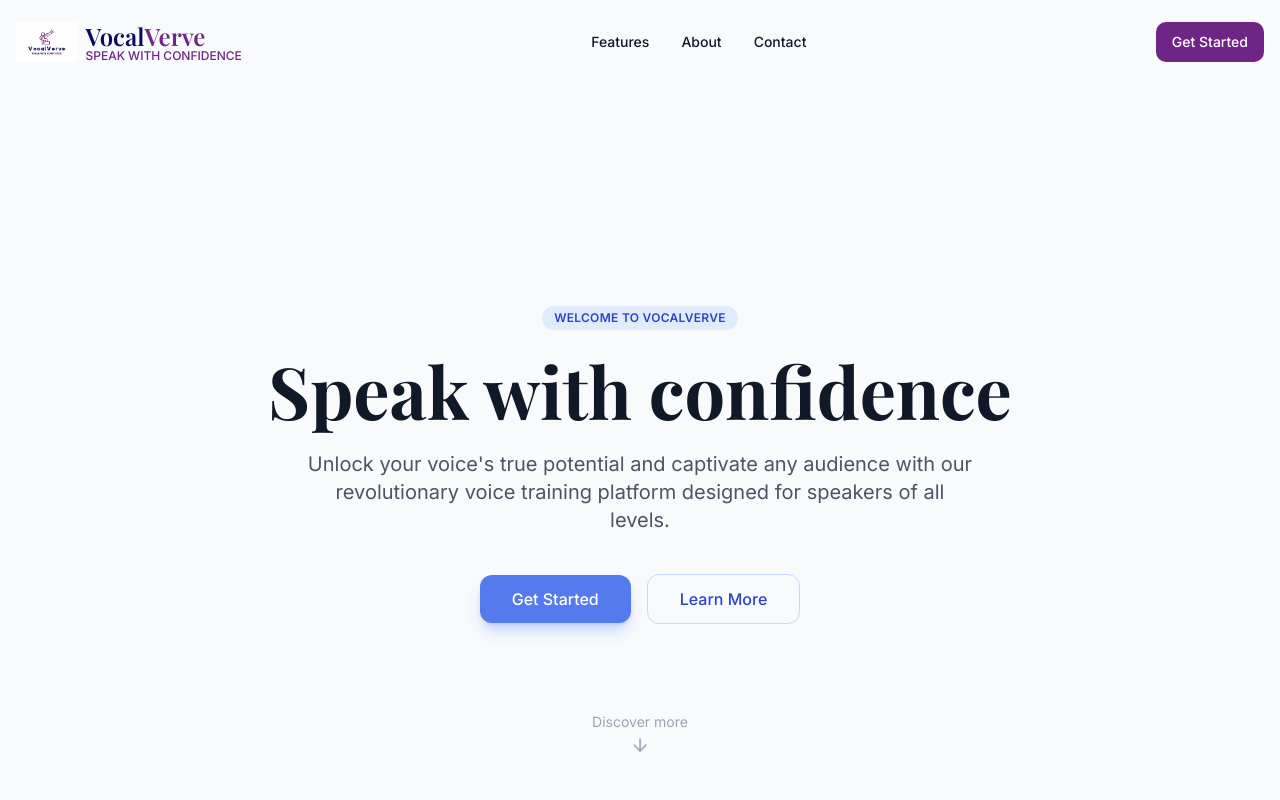
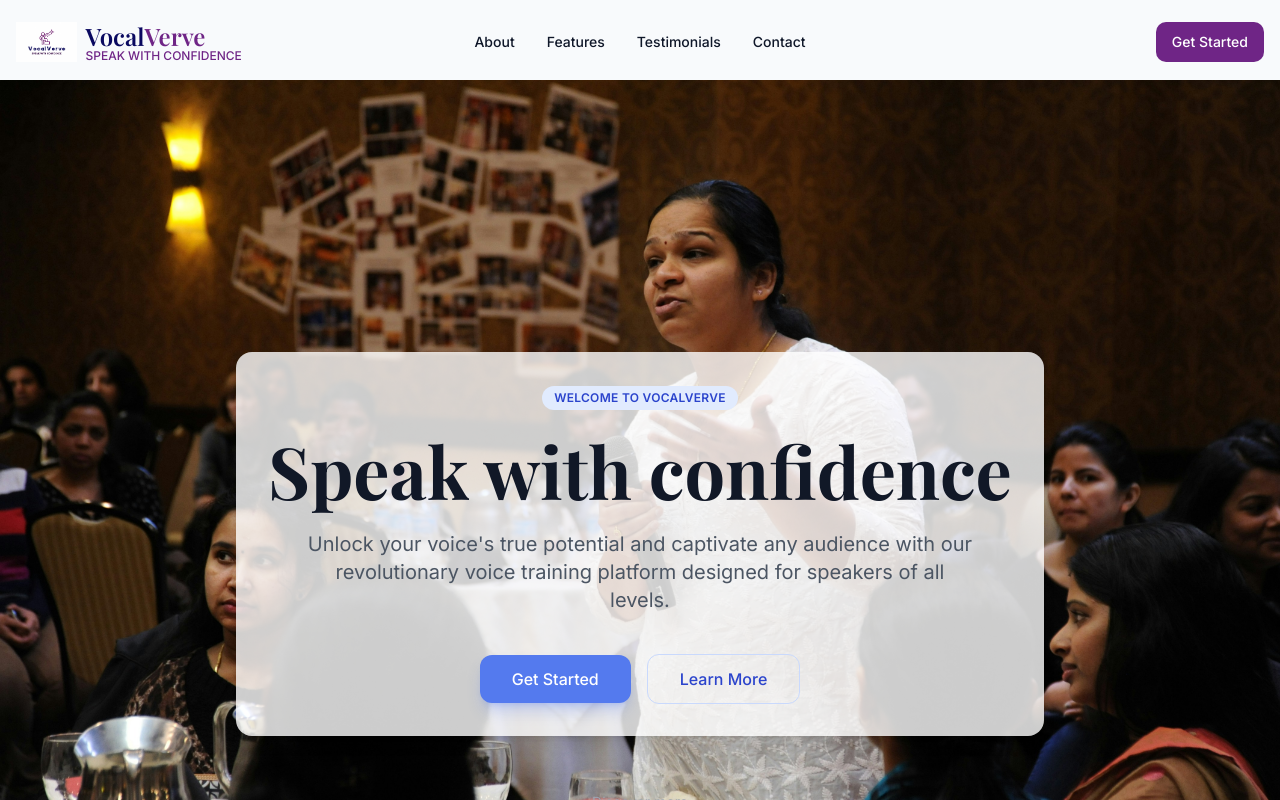
Before and after one commit to isha-yb/vocalverve, a React (Vite) app: page / in a window 1280 px wide. Shown: the top 800 px of the page. Built offline with nearby package versions, Linux system fonts and the light colour scheme.

Commit message:
Add backdrop image and navbar functionality

```diff
--- a/src/components/HeroSection.tsx
+++ b/src/components/HeroSection.tsx
@@ -1,20 +1,20 @@
-
 import React from "react";
 import { motion } from "framer-motion";
 import { ArrowDown } from "lucide-react";
 
 const HeroSection: React.FC = () => {
   return (
-    <section className="relative min-h-screen flex items-center justify-center overflow-hidden pt-20">
-      <div className="absolute inset-0 -z-10 bg-[radial-gradient(circle_at_top_right,#e1ebfe,transparent_40%)]"></div>
-      <div className="absolute inset-0 -z-10 bg-[radial-gradient(circle_at_bottom_left,#f0f5ff,transparent_40%)]"></div>
-
+    <section
+      id="hero-section"
+      className="relative min-h-screen flex items-center justify-center overflow-hidden pt-20 mt-[80px] bg-cover bg-center"
+      style={{ backgroundImage: "url('/lovable-uploads/background.jpg')" }}
+    >
       <div className="container mx-auto px-4 py-20 md:pt-32 flex flex-col items-center">
         <motion.div
           initial={{ opacity: 0, y: 20 }}
           animate={{ opacity: 1, y: 0 }}
           transition={{ duration: 0.7 }}
-          className="text-center max-w-4xl mx-auto"
+          className="text-center max-w-4xl mx-auto bg-white bg-opacity-80 p-8 rounded-2xl shadow-lg"
         >
           <span className="inline-block px-3 py-1 mb-6 rounded-full bg-brand-100 text-brand-700 text-xs font-semibold tracking-wide">
             WELCOME TO VOCALVERVE
@@ -33,6 +33,7 @@ const HeroSection: React.FC = () => {
 
           <div className="flex flex-col sm:flex-row items-center justify-center gap-4">
             <motion.button
+              aria-label="Get Started with VocalVerve"
               whileHover={{ scale: 1.05 }}
               whileTap={{ scale: 0.95 }}
               className="px-8 py-3 rounded-lg bg-brand-500 text-white font-medium shadow-lg shadow-brand-500/30 hover:shadow-brand-500/50 transition-all duration-300"
@@ -40,6 +41,7 @@ const HeroSection: React.FC = () => {
               Get Started
             </motion.button>
             <motion.button
+              aria-label="Learn More About VocalVerve"
               whileHover={{ scale: 1.05 }}
               whileTap={{ scale: 0.95 }}
               className="px-8 py-3 rounded-lg border border-brand-200 text-brand-700 font-medium hover:bg-brand-50 transition-all duration-300"
--- a/src/components/Navbar.tsx
+++ b/src/components/Navbar.tsx
@@ -49,22 +49,27 @@ const Navbar: React.FC = () => {
           </a>
         </motion.div>
 
+        <div className="absolute left-1/2 transform -translate-x-1/2 top-0 h-full flex items-center">
         <motion.nav
           initial={{ opacity: 0, y: -10 }}
           animate={{ opacity: 1, y: 0 }}
           transition={{ duration: 0.5, delay: 0.1 }}
-          className="hidden md:flex items-center space-x-8"
+          className="flex items-center space-x-8"
         >
+        <a href="#hero-section" className="subtle-underline text-sm font-medium">
+          About
+        </a>
         <a href="#features" className="subtle-underline text-sm font-medium">
           Features
         </a>
-          <a href="#about" className="subtle-underline text-sm font-medium">
-            About
+        <a href="#testimonials" className="subtle-underline text-sm font-medium">
+          Testimonials
         </a>
         <a href="#contact" className="subtle-underline text-sm font-medium">
           Contact
         </a>
         </motion.nav>
+        </div>
 
         <motion.div
           initial={{ opacity: 0, y: -10 }}
--- a/src/components/SubscribeForm.tsx
+++ b/src/components/SubscribeForm.tsx
@@ -42,7 +42,7 @@ const SubscribeForm: React.FC = () => {
   };
 
   return (
-    <section className="py-24 bg-gradient-to-b from-transparent to-brand-50">
+    <section id="contact" className="py-24 bg-gradient-to-b from-transparent to-brand-50">
       <div className="container mx-auto px-4">
         <motion.div
           initial={{ opacity: 0, y: 20 }}
```
Also changed, not shown: public/lovable-uploads/background.jpg (added). Lines whose indentation alone changed are shown as unchanged.
